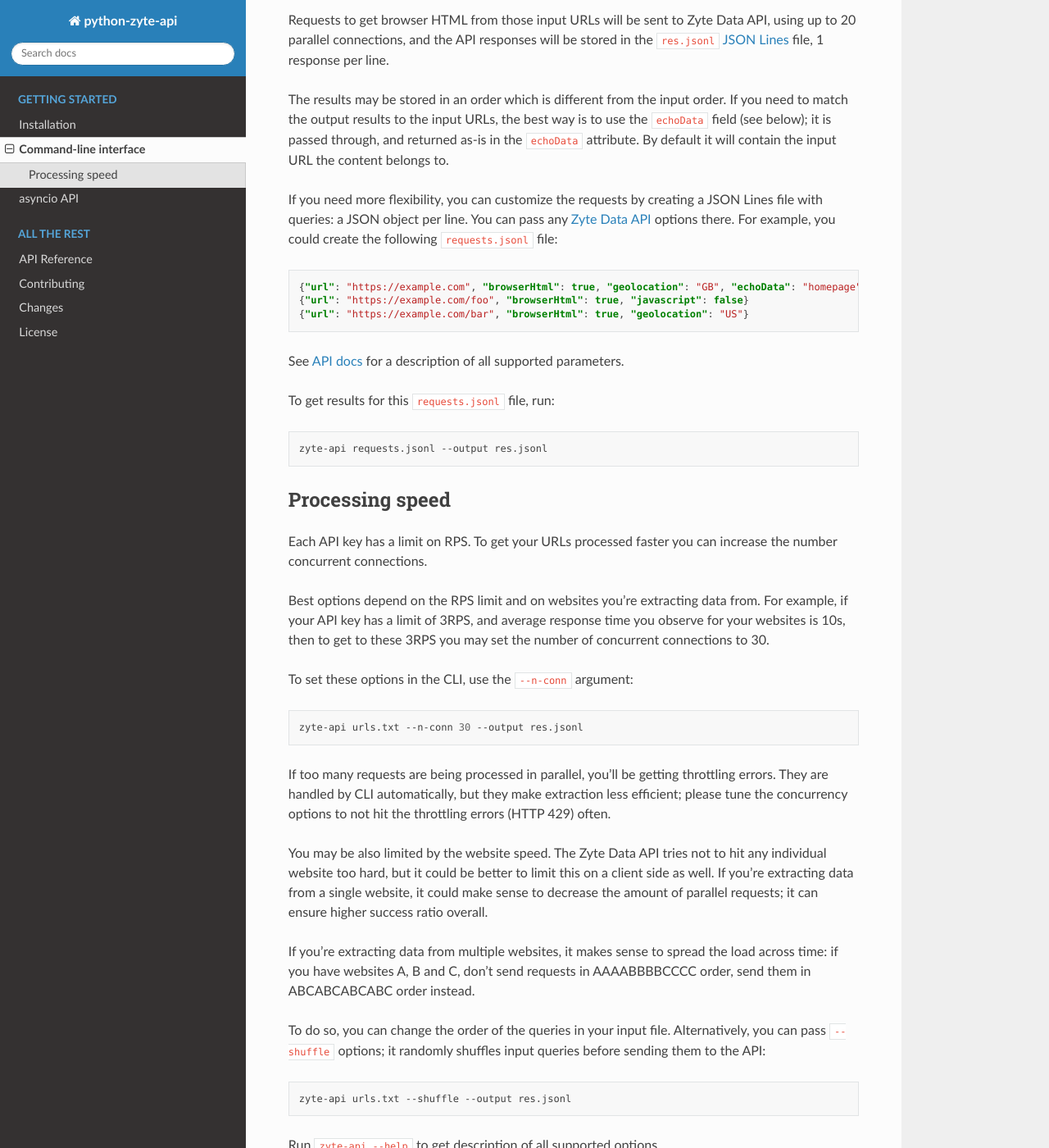
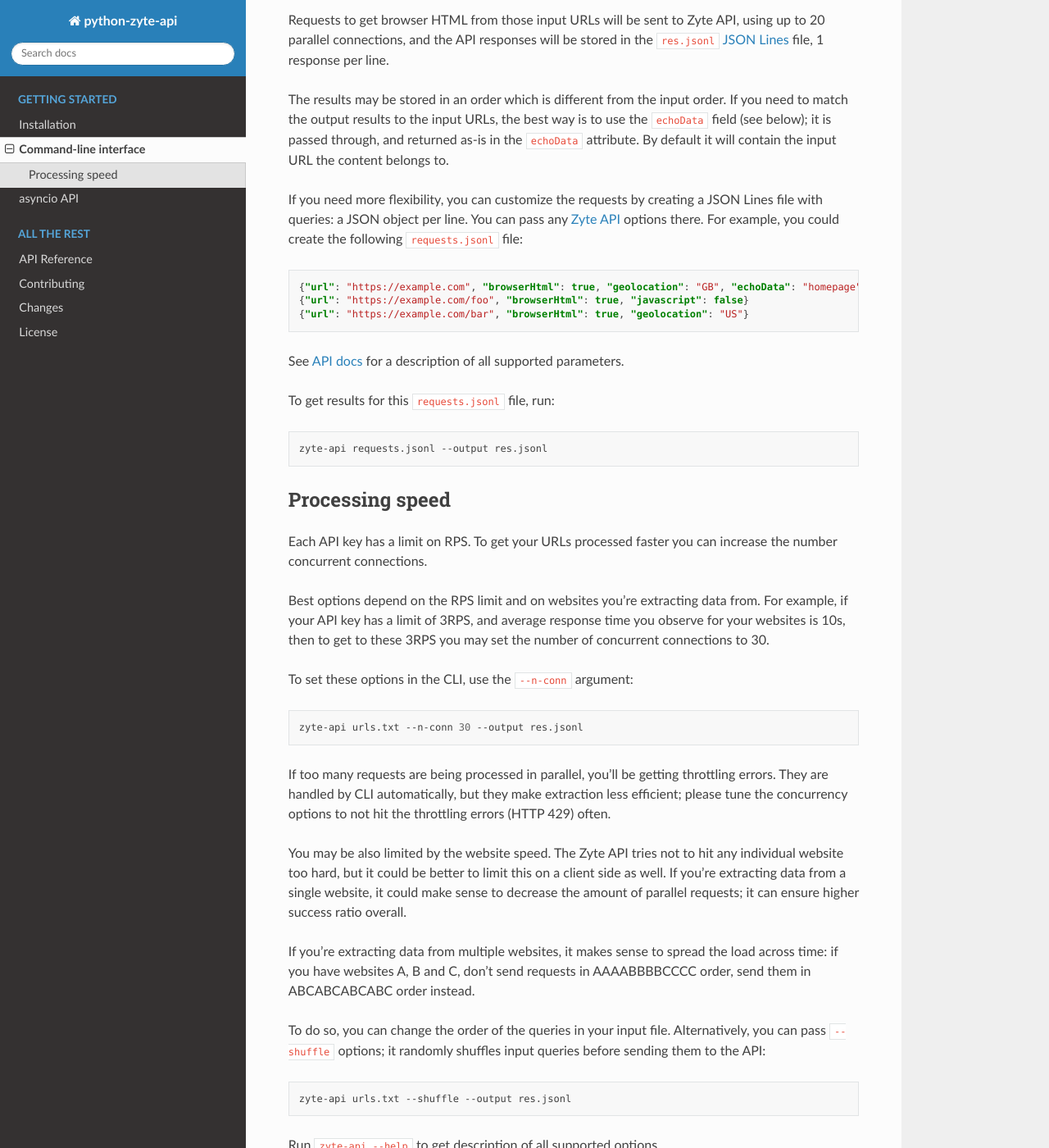
Before and after one commit to zytedata/python-zyte-api, a Sphinx documentation site: the page built from docs/command_line.rst, in a window 1280 px wide and 1400 px high, scrolled down 534 px. Shown: the whole window at 82% size. Built offline with Sphinx 7.4.7 and the Read the Docs theme 2.0.0, drawn with Linux system fonts in a browser that asks for light colours.

Commit message:
Zyte Data API → Zyte API

```diff
--- a/README.rst
+++ b/README.rst
@@ -18,7 +18,7 @@ python-zyte-api
    :target: https://codecov.io/gh/zytedata/zyte-api
    :alt: Coverage report
 
-Python client libraries for `Zyte Data API`_.
+Python client libraries for `Zyte API`_.
 
 Command-line utility and asyncio-based library are provided by this package.
 
@@ -34,7 +34,7 @@ Installation
 API key
 =======
 
-Make sure you have an API key for the `Zyte Data API`_ service.
+Make sure you have an API key for the `Zyte API`_ service.
 You can set ``ZYTE_API_KEY`` environment
 variable with the key to avoid passing it around explicitly.
 
@@ -46,4 +46,4 @@ License is BSD 3-clause.
 * Source code: https://github.com/zytedata/python-zyte-api
 * Issue tracker: https://github.com/zytedata/python-zyte-api/issues
 
-.. _Zyte Data API: https://docs.zyte.com/zyte-api/get-started.html
+.. _Zyte API: https://docs.zyte.com/zyte-api/get-started.html
--- a/docs/command_line.rst
+++ b/docs/command_line.rst
@@ -20,9 +20,9 @@ Then run a script, to get the results:
 
 .. note:: You may use ``python -m zyte_api`` instead of ``zyte-api``.
 
-Requests to get browser HTML from those input URLs will be sent to Zyte Data
-API, using up to 20 parallel connections, and the API responses will be stored
-in the ``res.jsonl`` `JSON Lines`_ file, 1 response per line.
+Requests to get browser HTML from those input URLs will be sent to Zyte API,
+using up to 20 parallel connections, and the API responses will be stored in
+the ``res.jsonl`` `JSON Lines`_ file, 1 response per line.
 
 .. _JSON Lines: https://jsonlines.org/
 
@@ -34,7 +34,7 @@ the content belongs to.
 
 If you need more flexibility, you can customize the requests by creating
 a JSON Lines file with queries: a JSON object per line. You can pass any
-`Zyte Data API`_ options there. For example, you could create the following
+`Zyte API`_ options there. For example, you could create the following
 ``requests.jsonl`` file:
 
 .. code-block:: json
@@ -46,7 +46,7 @@ a JSON Lines file with queries: a JSON object per line. You can pass any
 See `API docs`_ for a description of all supported parameters.
 
 .. _API docs: https://docs.zyte.com/zyte-api/openapi.html
-.. _Zyte Data API: https://docs.zyte.com/zyte-api/get-started.html
+.. _Zyte API: https://docs.zyte.com/zyte-api/get-started.html
 
 To get results for this ``requests.jsonl`` file, run:
 
@@ -76,11 +76,11 @@ throttling errors. They are handled by CLI automatically, but they make
 extraction less efficient; please tune the concurrency options to
 not hit the throttling errors (HTTP 429) often.
 
-You may be also limited by the website speed. The Zyte Data API tries not to hit
-any individual website too hard, but it could be better to limit this on
-a client side as well. If you're extracting data from a single website,
-it could make sense to decrease the amount of parallel requests; it can ensure
-higher success ratio overall.
+You may be also limited by the website speed. The Zyte API tries not to hit any
+individual website too hard, but it could be better to limit this on a client
+side as well. If you're extracting data from a single website, it could make
+sense to decrease the amount of parallel requests; it can ensure higher success
+ratio overall.
 
 If you're extracting data from multiple websites, it makes sense to spread the
 load across time: if you have websites A, B and C, don't send requests in
--- a/docs/index.rst
+++ b/docs/index.rst
@@ -2,7 +2,7 @@
 python-zyte-api
 ===============
 
-Python client libraries for `Zyte Data API`_.
+Python client libraries for `Zyte API`_.
 
 Command-line utility and asyncio-based library are provided by this package.
 
@@ -25,4 +25,4 @@ Command-line utility and asyncio-based library are provided by this package.
    changelog
    license
 
-.. _Zyte Data API: https://docs.zyte.com/zyte-api/get-started.html
+.. _Zyte API: https://docs.zyte.com/zyte-api/get-started.html
--- a/docs/install.rst
+++ b/docs/install.rst
@@ -13,8 +13,8 @@ Installation
 API key
 =======
 
-Make sure you have an API key for the `Zyte Data API`_ service.
+Make sure you have an API key for the `Zyte API`_ service.
 You can set ``ZYTE_API_KEY`` environment
 variable with the key to avoid passing it around explicitly.
 
-.. _Zyte Data API: https://docs.zyte.com/zyte-api/get-started.html
+.. _Zyte API: https://docs.zyte.com/zyte-api/get-started.html
--- a/setup.py
+++ b/setup.py
@@ -14,7 +14,7 @@ def get_version():
 setup(
     name='zyte-api',
     version=get_version(),
-    description='Python interface to Zyte Data API',
+    description='Python interface to Zyte API',
     long_description=open('README.rst').read() + "\n\n" + open('CHANGES.rst').read(),
     long_description_content_type='text/x-rst',
     author='Zyte Group Ltd',
--- a/zyte_api/__init__.py
+++ b/zyte_api/__init__.py
@@ -1,3 +1,3 @@
 """
-Python client libraries and command line utilities for Zyte Data API
+Python client libraries and command line utilities for Zyte API
 """
```
Also changed, not shown: 5 other files.
